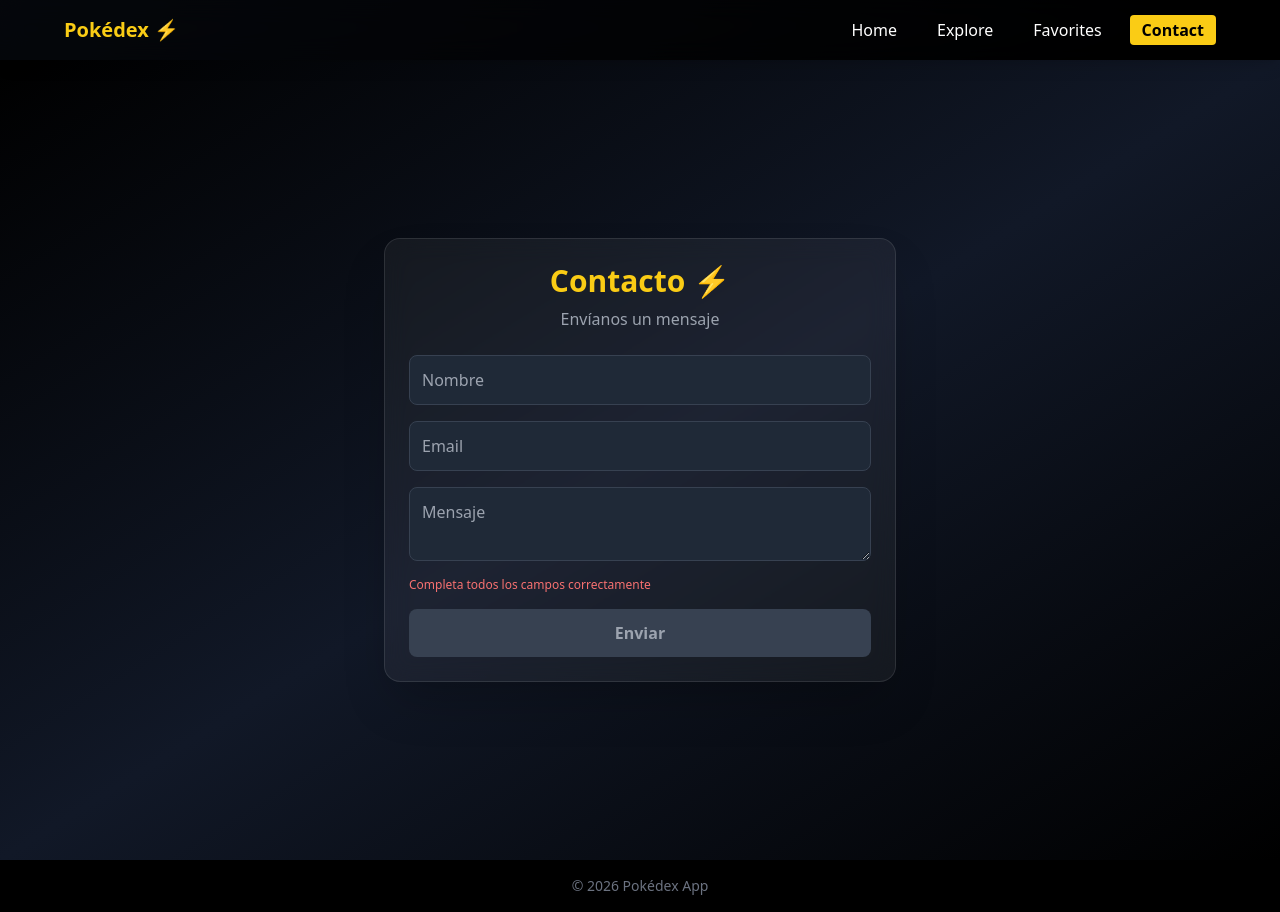
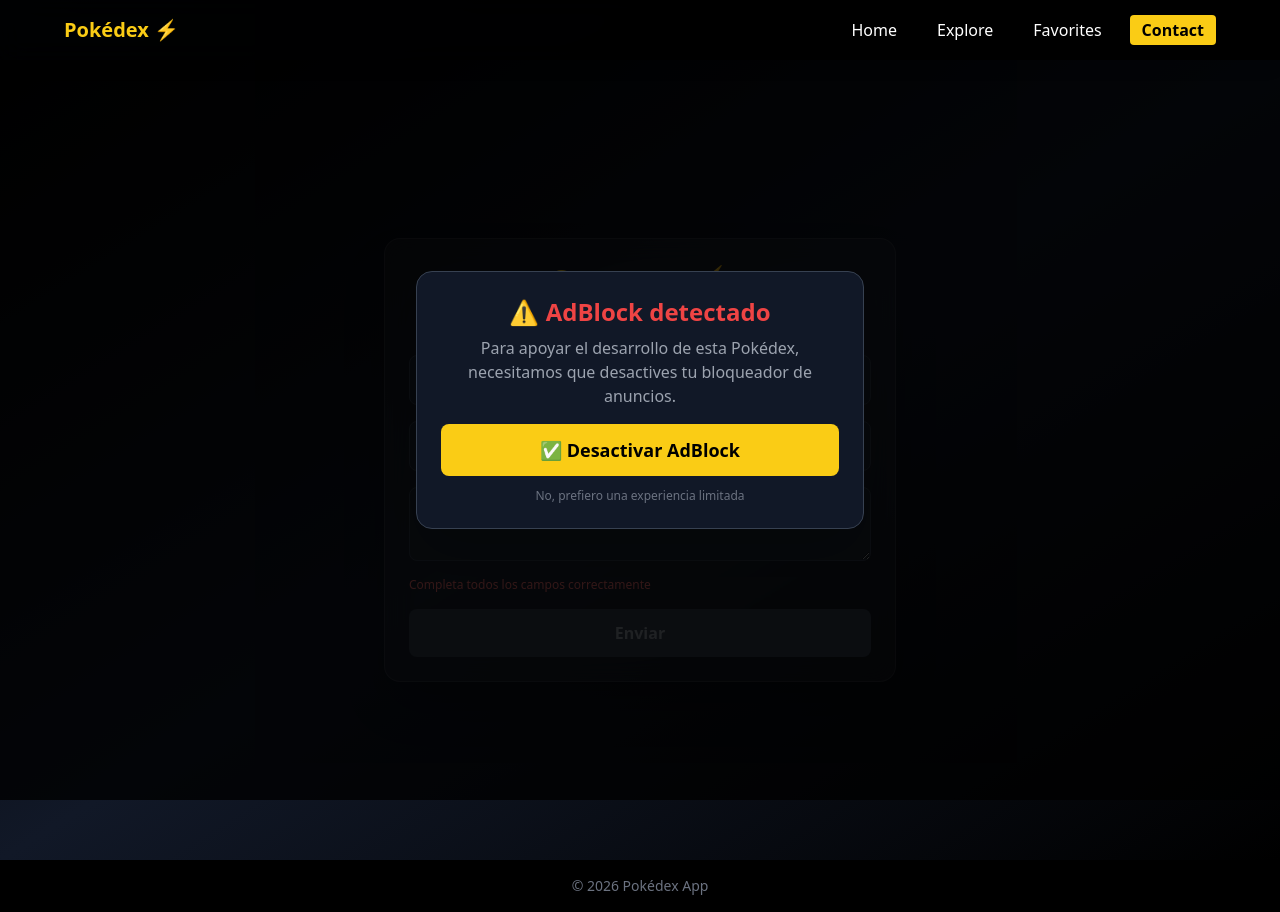
Before and after one commit to Muvdi1805/Proyecto_1_pokedex, a React (Vite) app: page /contact in a window 1280 px wide. Built offline with nearby package versions, Linux system fonts and the light colour scheme.

Commit message:
Modal adblocker
se agrego el modal del adblocker y se elimino comentarios erroneos

```diff
--- a/src/App.jsx
+++ b/src/App.jsx
@@ -11,12 +11,18 @@
 import Navbar from "./components/Navbar";
 import { FavoritesProvider } from "./context/FavoritesContext";
 
+
+import AdBlockModal from "./components/AdBlockModal";
+
 export default function App() {
   return (
     <FavoritesProvider>
       <BrowserRouter>
 
-        {/* NAVBAR (ya incluye header) */}
+
+        <AdBlockModal />
+
+        {/* NAVBAR */}
         <Navbar />
 
         {/* CONTENIDO */}
@@ -36,7 +42,7 @@
           © 2026 Pokédex App
         </footer>
 
-        {/* TOAST GLOBAL */}
+        {/* TOAST */}
         <Toaster position="top-right" />
 
       </BrowserRouter>
--- /dev/null
+++ b/src/components/AdBlockModal.jsx
@@ -0,0 +1,74 @@
+import { useEffect, useState } from "react";
+
+export default function AdBlockModal() {
+  const [open, setOpen] = useState(false);
+
+  useEffect(() => {
+
+    setOpen(true);
+  }, []);
+
+  if (!open) return null;
+
+  return (
+    <div className="fixed inset-0 bg-black/80 flex items-center justify-center z-50">
+
+      <div className="bg-gray-900 text-white p-6 rounded-2xl max-w-md w-full text-center shadow-2xl border border-gray-700">
+
+        <h2 className="text-2xl font-bold text-red-500 mb-2">
+          ⚠️ AdBlock detectado
+        </h2>
+
+        <p className="text-gray-400 mb-4">
+          Para apoyar el desarrollo de esta Pokédex, necesitamos que desactives tu bloqueador de anuncios.
+        </p>
+
+            {/*
+                ⚠️ DARK PATTERN: Confirmshaming + Visual Hierarchy
+
+                Este modal simula la detección de AdBlock (aunque no se verifica realmente),
+                con el objetivo de influenciar la decisión del usuario.
+
+                Se aplican las siguientes técnicas:
+
+                1. Confirmshaming:
+                - El botón negativo usa un texto que hace sentir culpa al usuario:
+                    "No, prefiero una experiencia limitada"
+                - Esto busca que el usuario evite elegir esa opción.
+
+                2. Jerarquía visual (Visual Hierarchy):
+                - El botón principal ("Desactivar AdBlock") es más grande,
+                    llamativo (color amarillo) y fácil de identificar.
+                - El botón secundario es pequeño, gris y menos visible.
+
+                3. Interrupción del flujo:
+                - El modal aparece automáticamente al entrar,
+                    obligando al usuario a tomar una decisión antes de continuar.
+
+                4. Objetivo:
+                Aumentar la probabilidad de que el usuario elija la opción deseada
+                mediante manipulación visual y psicológica.
+            */}
+
+        <div className="flex flex-col gap-3">
+
+          <button
+            onClick={() => setOpen(false)}
+            className="bg-yellow-400 text-black font-bold py-3 rounded-lg hover:scale-105 transition text-lg"
+          >
+            ✅ Desactivar AdBlock
+          </button>
+
+          <button
+            onClick={() => setOpen(false)}
+            className="text-gray-500 text-xs hover:text-gray-400"
+          >
+            No, prefiero una experiencia limitada
+          </button>
+
+        </div>
+
+      </div>
+    </div>
+  );
+}
--- a/src/pages/Contact.jsx
+++ b/src/pages/Contact.jsx
@@ -95,10 +95,6 @@
           Podrías perder una respuesta importante ⚠️
         </p>
 
-        {/* ⚠️ DARK PATTERN (confirmshaming)
-        El botón negativo es más largo y manipulativo,
-        mientras el positivo es más claro */}
-
         <div className="flex justify-end gap-3">
 
           <button
--- a/src/pages/Favorites.jsx
+++ b/src/pages/Favorites.jsx
@@ -95,7 +95,7 @@
         ))}
       </div>
 
-      {/* MODAL DARK PATTERN */}
+      {/* MODAL */}
       <dialog
         ref={dialogRef}
         className="p-6 rounded-lg bg-gray-900 text-white"
@@ -108,9 +108,6 @@
           Esta acción no se puede deshacer. Perderás este Pokémon para siempre.
         </p>
 
-        {/* DARK PATTERN:
-        Botón eliminar más visible y llamativo,
-        cancelar menos visible → empuja la decisión */}
 
         <div className="flex justify-end gap-3">
           <button
--- a/src/pages/Home.jsx
+++ b/src/pages/Home.jsx
@@ -23,8 +23,6 @@
           Explorar ahora
         </Link>
 
-        {/* ⚠️ DARK PATTERN: SOCIAL PROOF */}
-        {/* Se sugiere que expertos recomiendan la acción para influir en la decisión del usuario */}
         <p className="text-xs text-gray-500 mt-2">
           (Recomendado por entrenadores expertos 😉)
         </p>
@@ -64,7 +62,6 @@
         </div>
       </section>
 
-      {/* ⚠️ SECCIÓN CON DARK PATTERN */}
       <section className="py-12 text-center bg-gray-900">
 
         <h2 className="text-xl font-bold mb-4">
@@ -75,7 +72,6 @@
           Más de 500 Pokémon ya están siendo explorados por otros usuarios.
         </p>
 
-        {/* ⚠️ DARK PATTERN: URGENCIA + FOMO */}
         {/* Se genera sensación de urgencia y miedo a quedarse fuera (Fear Of Missing Out) */}
         <Link
           to="/explore"
--- a/src/pages/NotFound.jsx
+++ b/src/pages/NotFound.jsx
@@ -27,7 +27,7 @@
         className="w-40 mt-6 animate-bounce"
       />
 
-      {/* DARK PATTERN */}
+
       <p className="text-yellow-400 text-sm mt-4">
         ⚠️ Si no regresas ahora, podrías perder Pokémons raros...
       </p>
```
